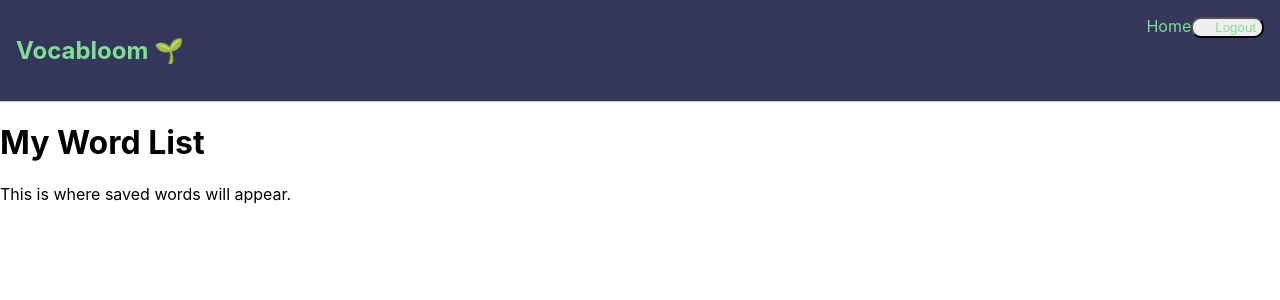
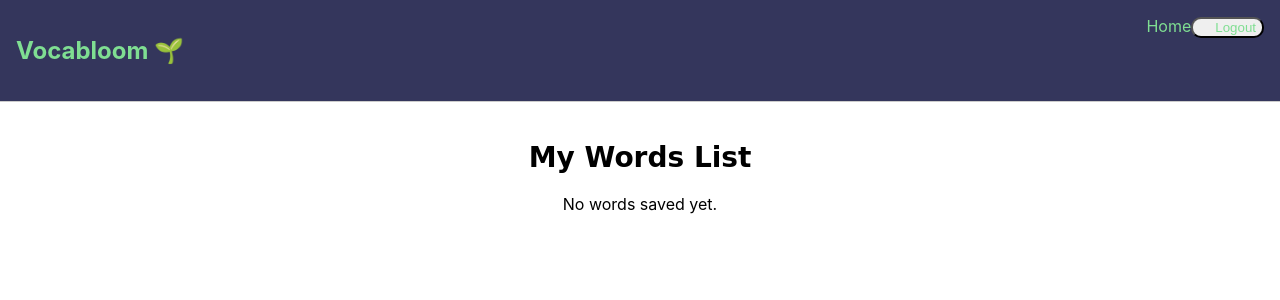
Before and after one commit to aigerimdev/vocabloom-frontend, a React (Create React App) app: page /my-words in a window 1280 px wide. Shown: the top 300 px of the page. Built offline with nearby package versions, Linux system fonts and the light colour scheme.

Commit message:
Allow users to save words with or without a tag and view all saved words in My Word List

```diff
--- a/src/pages/HomePage.tsx
+++ b/src/pages/HomePage.tsx
@@ -1,4 +1,4 @@
-import React, { useState } from 'react';
+import React, { useState, useEffect } from 'react';
 import SearchBar from '../components/SearchBar';
 import WordResultCard from '../components/WordResultCard';
 import { WordData } from '../types/word';
@@ -12,6 +12,14 @@ const HomePage = () => {
     const [wordData, setWordData] = useState<WordData | null>(null);
     const [notFound, setNotFound] = useState(false);
     const [savedWords, setSavedWords] = useState<WordData[]>([]);
+
+
+    useEffect(() => {
+        const saved = localStorage.getItem('savedWords');
+        if (saved) {
+            setSavedWords(JSON.parse(saved));
+        }
+    }, []);
 
     const handleSearch = async () => {
         if (!searchTerm.trim()) return;
@@ -27,13 +35,22 @@ const HomePage = () => {
         }
     };
 
+    // const handleSaveWord = (tag: string) => {
+    //     if (wordData) {
+    //         const wordWithTag = { ...wordData, tag };
+    //         setSavedWords(prev => [...prev, wordWithTag]);
+    //         console.log("Saved words:", [...savedWords, wordWithTag]);
+    //     }
+    // };
     const handleSaveWord = (tag: string) => {
         if (wordData) {
-            const wordWithTag = { ...wordData, tag };
-            setSavedWords(prev => [...prev, wordWithTag]);
-            console.log("Saved words:", [...savedWords, wordWithTag]);
+            const wordWithTag = { ...wordData, tag: tag || 'Untagged' };
+            const updatedWords = [...savedWords, wordWithTag];
+            setSavedWords(updatedWords);
+            localStorage.setItem('savedWords', JSON.stringify(updatedWords));
         }
     };
+
 
     return (
         <div>
--- a/src/pages/WordListPage.tsx
+++ b/src/pages/WordListPage.tsx
@@ -1,8 +1,33 @@
+import { useEffect, useState } from 'react';
+import { WordData } from '../types/word';
+import '../styles/WordListPage.css';
+
 const WordListPage = () => {
+    const [words, setWords] = useState<WordData[]>([]);
+
+    useEffect(() => {
+        const saved = localStorage.getItem('savedWords');
+        if (saved) {
+            setWords(JSON.parse(saved));
+        }
+    }, []);
+
     return (
-        <div>
-            <h1>My Word List</h1>
-            <p>This is where saved words will appear.</p>
+        <div className="word-list-container">
+            <h1 className="word-list-title">My Words List</h1>
+
+            {words.length === 0 ? (
+                <p style={{ textAlign: 'center' }}>No words saved yet.</p>
+            ) : (
+                <ul className="word-list-items">
+                    {words.map((word, index) => (
+                        <li key={`${word.word}-${index}`} className="word-list-item">
+                            <span className="word-list-icon">🌿</span>
+                            {word.word}
+                        </li>
+                    ))}
+                </ul>
+            )}
         </div>
     );
 };
--- /dev/null
+++ b/src/styles/WordListPage.css
@@ -0,0 +1,29 @@
+.word-list-container {
+    padding: 20px;
+}
+
+.word-list-title {
+    text-align: center;
+    font-family: 'Comic Sans MS', cursive, sans-serif;
+    font-size: 28px;
+    margin-bottom: 20px;
+}
+
+.word-list-items {
+    list-style: none;
+    padding: 0;
+    margin: 0;
+}
+
+.word-list-item {
+    display: flex;
+    align-items: center;
+    padding: 10px 0;
+    border-bottom: 1px solid #ccc;
+    font-size: 18px;
+    font-weight: 500;
+}
+
+.word-list-icon {
+    margin-right: 10px;
+}
```
